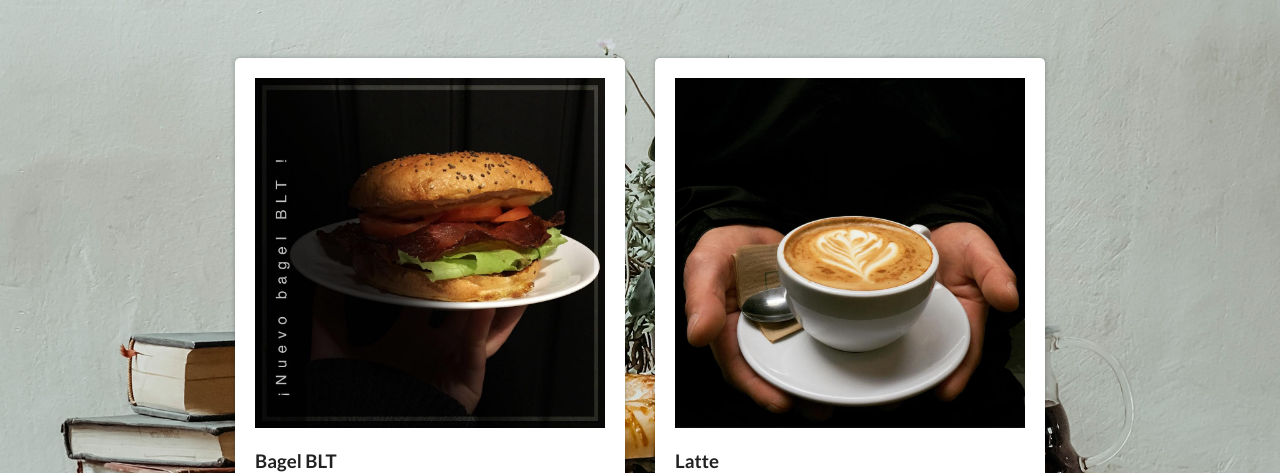
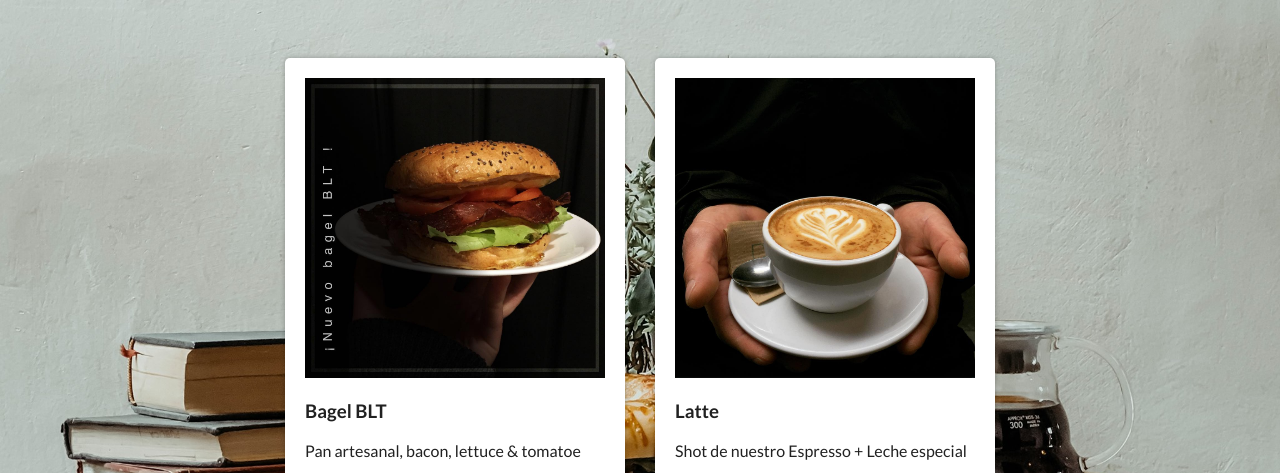
Before and after one commit to JoseCrz/html-css, a plain HTML site: page index.html in a window 1280 px wide. Shown: the part 264-737 px from the top of the page. Drawn offline with Linux system fonts and the light colour scheme.

Commit message:
Fixed another issue with the images

```diff
--- a/css/style.css
+++ b/css/style.css
@@ -106,10 +106,6 @@ footer {
 
 .img-container {
     text-align: center;
-}
-
-.img-container img {
-    width: 350px;
 }
 
 .button-container {
```
